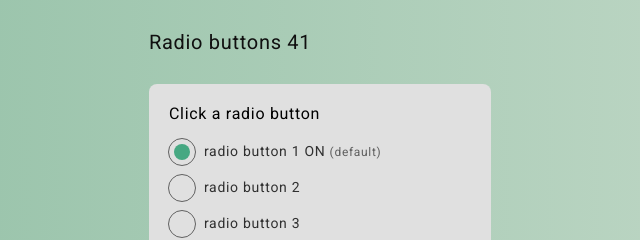
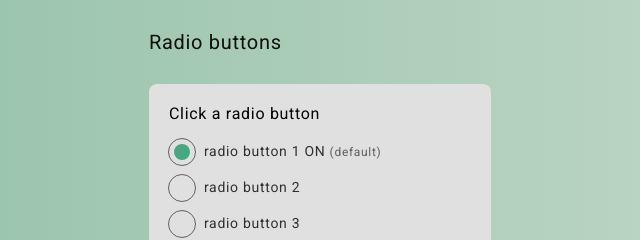
Before and after one commit to gaz41/radio-buttons, a plain HTML site: page index.html in a window 1280 px wide. Shown: the top 240 px of the page, 320-960 px from the left. Drawn offline with Linux system fonts and the light colour scheme.

Commit message:
update 2

```diff
--- a/index.html
+++ b/index.html
@@ -9,7 +9,7 @@
   <body>
     <div class="container">
       <header>
-        <h1>Radio buttons 41</h1>
+        <h1>Radio buttons</h1>
       </header>
 
       <main>
```
